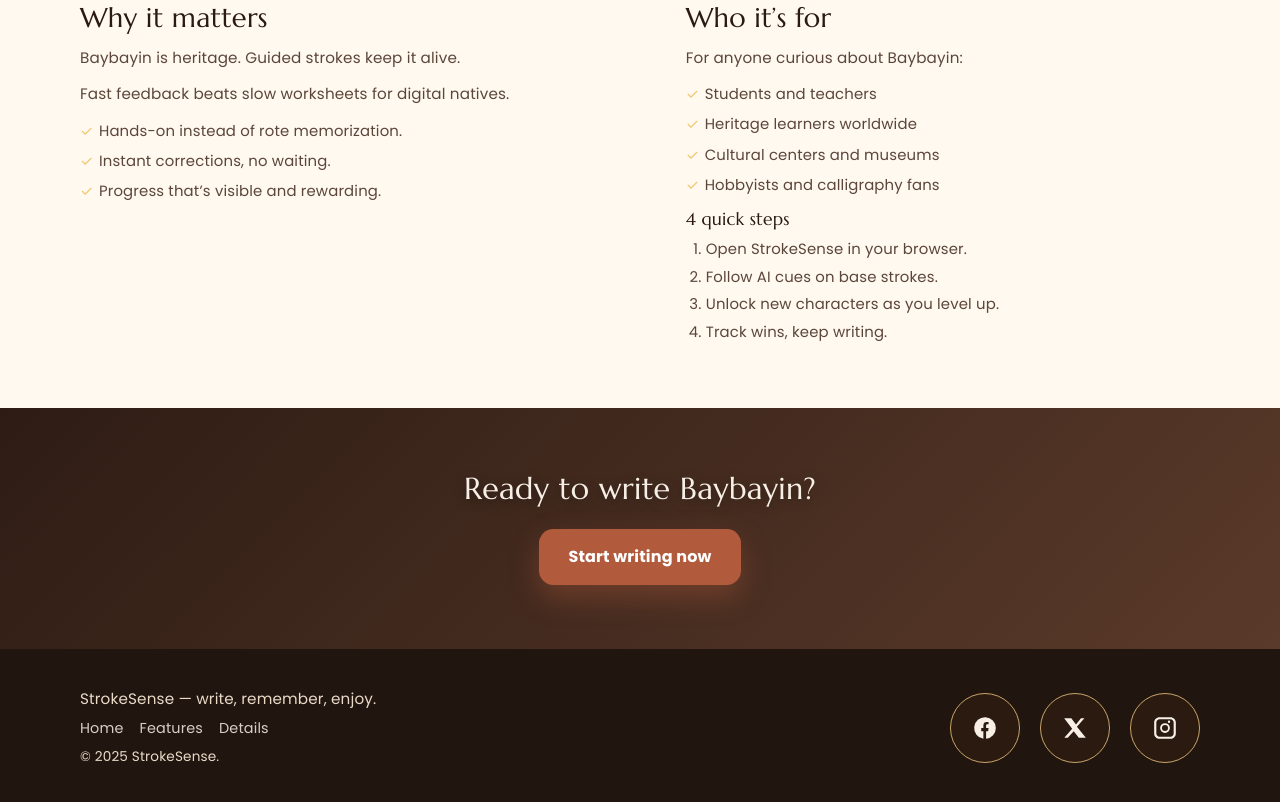
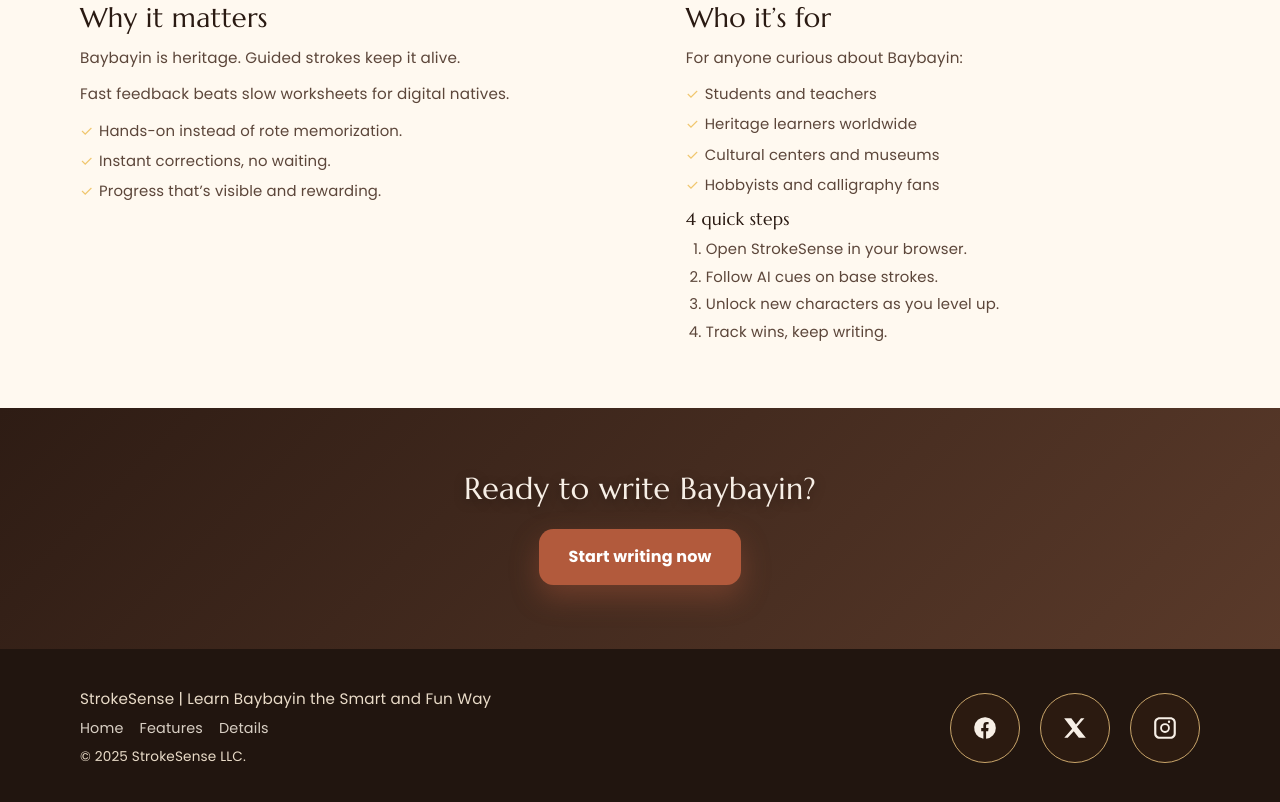
Before and after one commit to cybot555/strokesense, a plain HTML site: page index.html in a window 1280 px wide. Shown: the part 1728-2530 px from the top of the page. Drawn offline with Linux system fonts and the light colour scheme.

Commit message:
style: footer text change

```diff
--- a/index.html
+++ b/index.html
@@ -182,7 +182,7 @@
         <footer class="site-footer">
             <div class="footer-inner">
                 <div class="footer-left">
-                    <p class="footer-tagline">StrokeSense — write, remember, enjoy.</p>
+                    <p class="footer-tagline">StrokeSense | Learn Baybayin the Smart and Fun Way</p>
 
                     <div class="footer-links">
                         <a href="#hero">Home</a>
@@ -190,7 +190,7 @@
                         <a href="#details">Details</a>
                     </div>
 
-                    <p class="footer-copy">© 2025 StrokeSense.</p>
+                    <p class="footer-copy">© 2025 StrokeSense LLC.</p>
                 </div>
 
                 <div class="footer-right">
```
